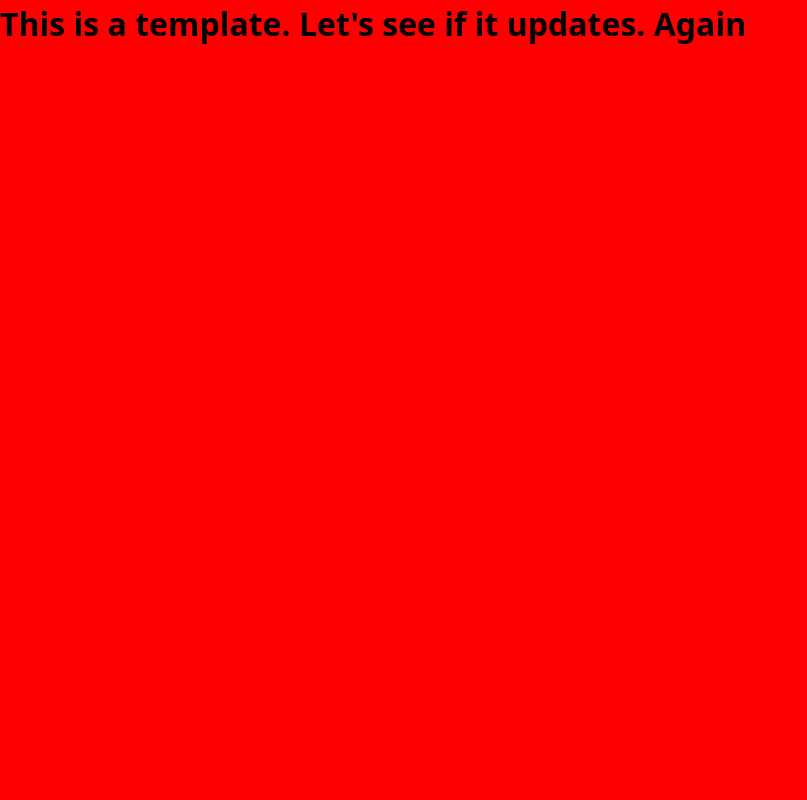
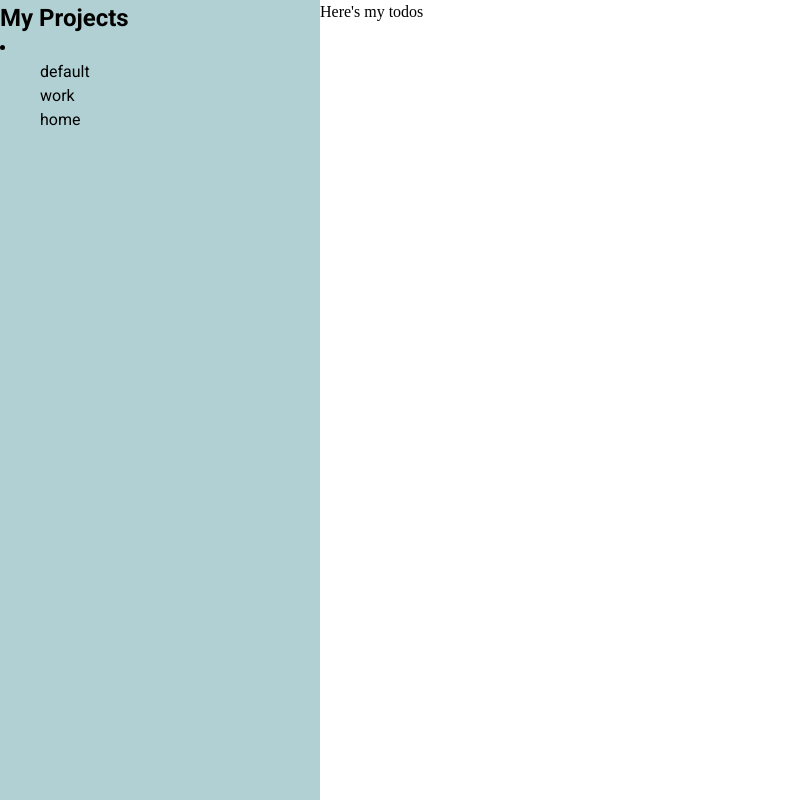
Before and after one commit to MrDomoArigato98/todo, a website built with webpack: page src/template.html in a window 1280 px wide. Shown: the whole page, without its empty margins (0-807 px from the left). Built offline with nearby package versions, Linux system fonts and the light colour scheme; a web font is replaced by a local one.

Commit message:
Divides page and adds divs

```diff
--- a/src/index.js
+++ b/src/index.js
@@ -1,5 +1,5 @@
+import "./reset.css";
 import "./style.css";
-import "./reset.css";
 import gitImg from "./assets/git.png"
 
 console.log("Hello webpack")
--- a/src/style.css
+++ b/src/style.css
@@ -1,3 +1,25 @@
-body{
-    background-color: red;
+:root {
+    --left-nav-bg: #B0D0D3;
+
+    --todo-bg: #FFFFFF;
 }
+
+body {
+    font-family: "Roboto";
+}
+
+.content {
+    display: grid;
+    grid-template-columns: 1fr 3fr;
+    height: 100vh;
+    width: 100vw;
+}
+
+.left-nav {
+    background-color: var(--left-nav-bg)
+}
+
+.todos {
+    font-family: "Sour Gummy";
+    background-color: var(--todo-bg);
+}
--- a/src/template.html
+++ b/src/template.html
@@ -4,8 +4,29 @@
     <meta charset="UTF-8">
     <meta name="viewport" content="width=device-width, initial-scale=1.0">
     <title>Document</title>
+    <link rel="preconnect" href="https://fonts.googleapis.com">
+<link rel="preconnect" href="https://fonts.gstatic.com" crossorigin>
+<link href="https://fonts.googleapis.com/css2?family=Roboto:ital,wght@0,100..900;1,100..900&family=Sour+Gummy:ital,wght@0,100..900;1,100..900&display=swap" rel="stylesheet">
+
 </head>
 <body>
-    <h1>This is a template. Let's see if it updates. Again</h1>
+
+    <div class="content">
+
+        <div class="left-nav">
+            <div class="projects">
+                <h2>My Projects</h2>
+                <li>
+                    <ul>default</ul>
+                    <ul>work</ul>
+                    <ul>home</ul>
+                </li>
+            </div>
+        </div>
+
+        <div class="todos">
+            Here's my todos
+        </div>
+    </div>
 </body>
 </html>
```
